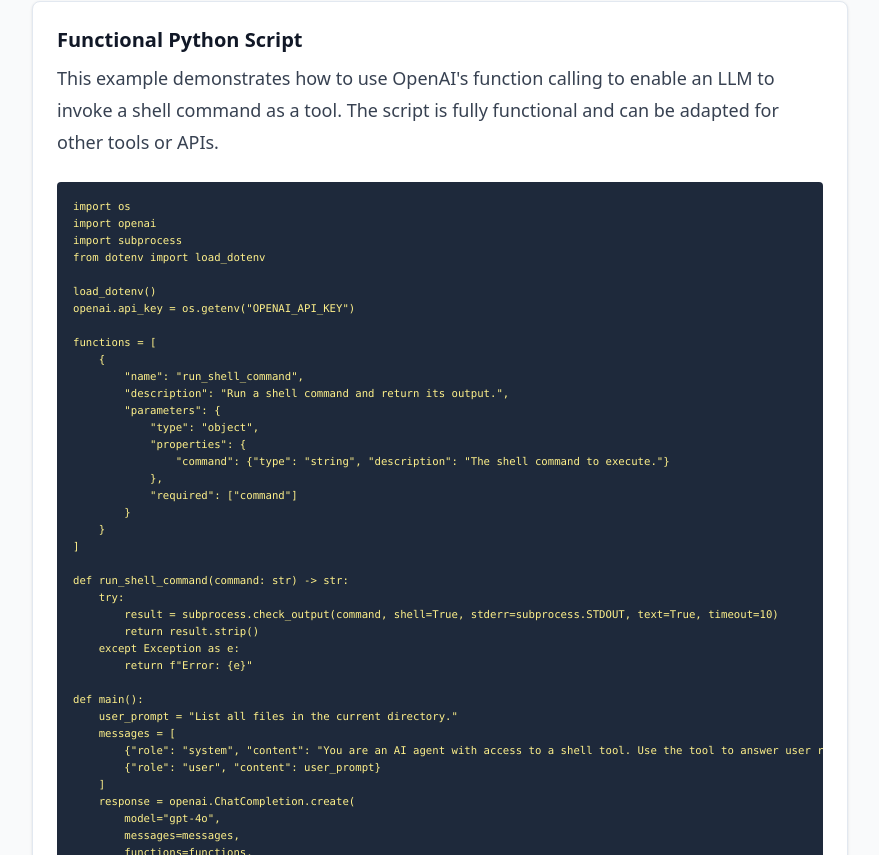
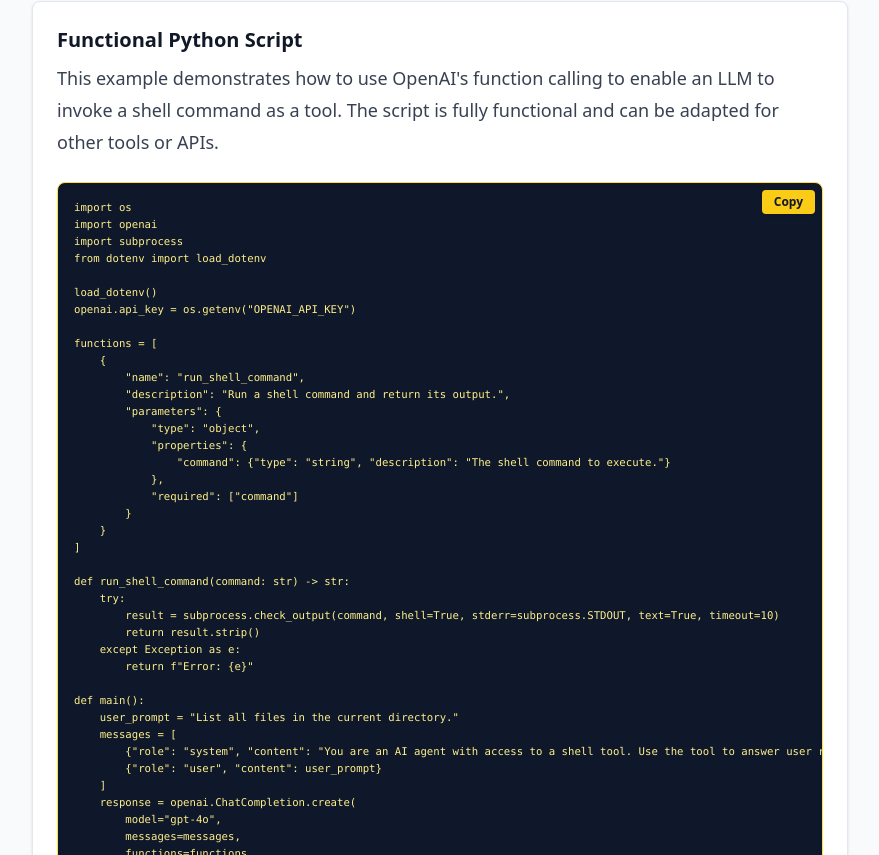
Before and after one commit to bluma05/llm-function-calling-system-prompts-paper, a plain HTML site: page index.html in a window 1280 px wide. Shown: the part 1525-2380 px from the top of the page, without its empty margins (344-1223 px from the left). Drawn offline with nearby package versions, Linux system fonts and the light colour scheme.

Commit message:
Melhorar visual do bloco Python e adicionar botão Copy na landing page

```diff
--- a/index.html
+++ b/index.html
@@ -63,13 +63,15 @@
             </div>
           </div>
         </section>
-        <!-- ... (rest of the landing page as previously generated) ... -->
+        <!-- ... (rest of the landing page as anteriormente gerado) ... -->
         <section id="python-llm-tool" class="mb-12">
           <h2 class="text-2xl font-bold border-l-4 border-yellow-400 pl-3 mb-4">Python Example: LLM with Tool Calling</h2>
           <div class="prose prose-lg max-w-none bg-white rounded-lg shadow p-6 border border-slate-200">
             <h3 class="text-xl font-semibold mb-2">Functional Python Script</h3>
             <p>This example demonstrates how to use OpenAI's function calling to enable an LLM to invoke a shell command as a tool. The script is fully functional and can be adapted for other tools or APIs.</p>
-            <pre class="bg-slate-800 text-yellow-200 rounded p-4 overflow-x-auto text-xs mt-2"><code>import os
+            <div class="relative group mb-4">
+              <button onclick="copyPythonCode()" class="absolute right-2 top-2 z-10 px-3 py-1 bg-yellow-400 text-slate-900 rounded shadow hover:bg-yellow-500 transition text-xs font-bold focus:outline-none focus:ring-2 focus:ring-yellow-400">Copy</button>
+              <pre class="bg-slate-900 text-yellow-200 rounded-lg p-4 overflow-x-auto text-xs mt-2 border border-yellow-300 shadow-inner"><code id="python-llm-example">import os
 import openai
 import subprocess
 from dotenv import load_dotenv
@@ -125,6 +127,17 @@ def main():
 if __name__ == "__main__":
     main()
 </code></pre>
+            </div>
+            <script>
+              function copyPythonCode() {
+                const code = document.getElementById('python-llm-example').innerText;
+                navigator.clipboard.writeText(code).then(function() {
+                  const btn = document.querySelector('button[onclick="copyPythonCode()"]');
+                  btn.innerText = 'Copied!';
+                  setTimeout(() => { btn.innerText = 'Copy'; }, 1500);
+                });
+              }
+            </script>
             <div class="mt-4 p-4 bg-green-50 border-l-4 border-green-400 rounded">
               <strong>How it works:</strong>
               <ul class="list-disc ml-6 mt-2">
```
